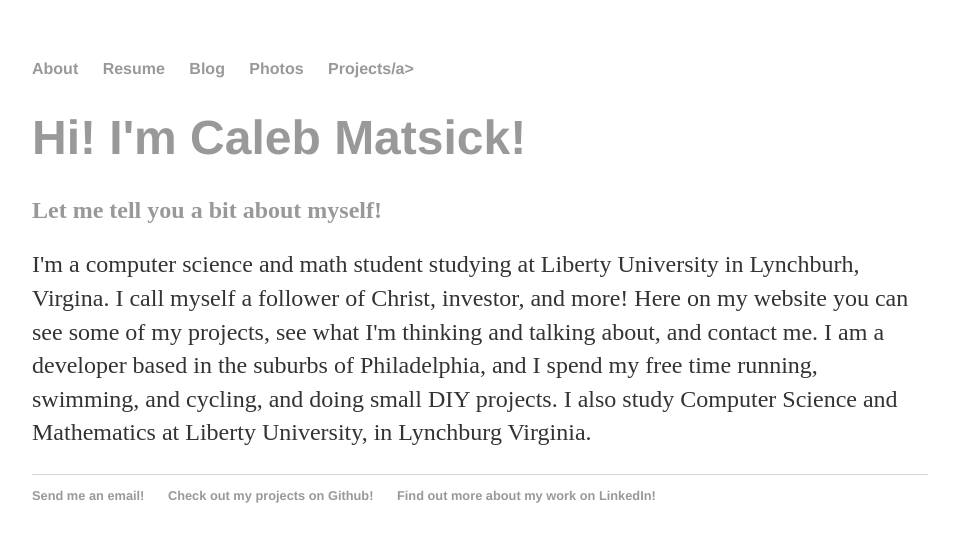
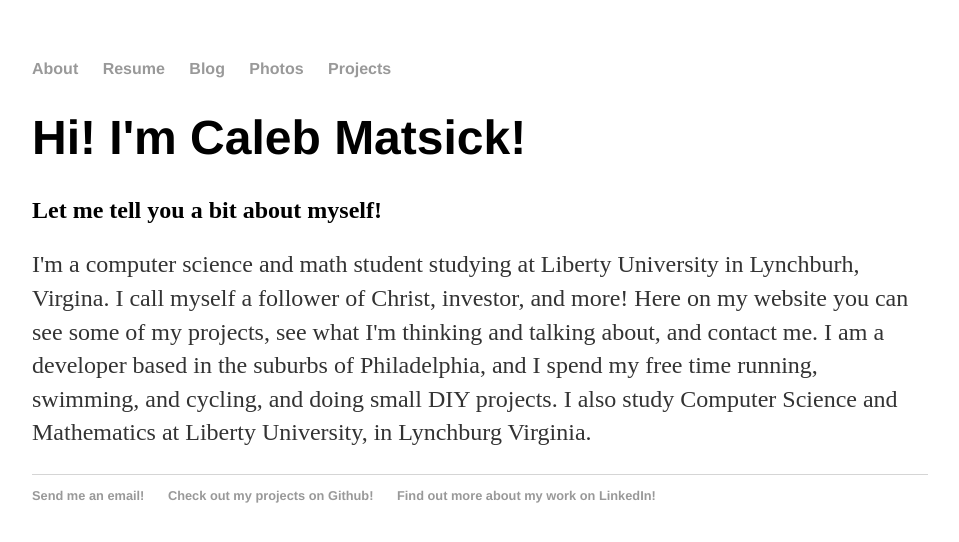
Before and after one commit to IronmanMk40/Matsick-Dot-Com, a Jekyll site: the page built from index.html, in a window 1280 px wide. Shown: the top 542 px of the page, without its empty margins (160-1119 px from the left). Built offline with Jekyll 4.4.1, drawn with Linux system fonts in a browser that asks for light colours.

Commit message:
Added missing <

```diff
--- a/_layouts/default.html
+++ b/_layouts/default.html
@@ -13,7 +13,7 @@
 	        		<li><a href="CalebMatsickResume.pdf">Resume</a></li>
 	        		<li><a href="/blog">Blog</a></li>
 				<li><a href="/photos">Photos</a></li>
-				<li><a href="/projects">Projects/a></li>
+				<li><a href="/projects">Projects</a></li>
 	    		</ul>
 			</nav>
 			<div class="container">
```
